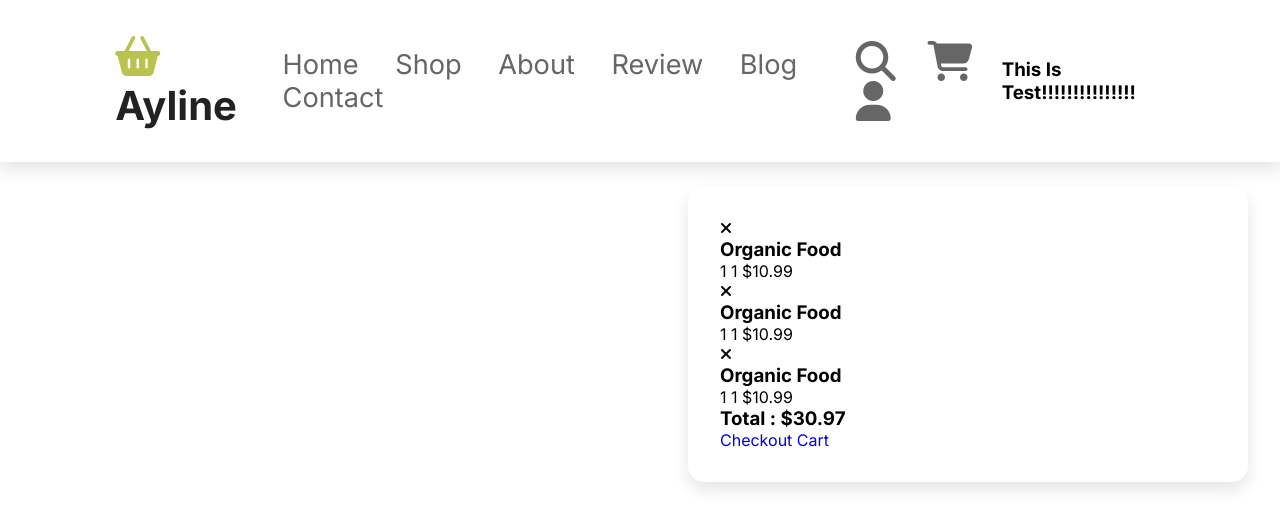
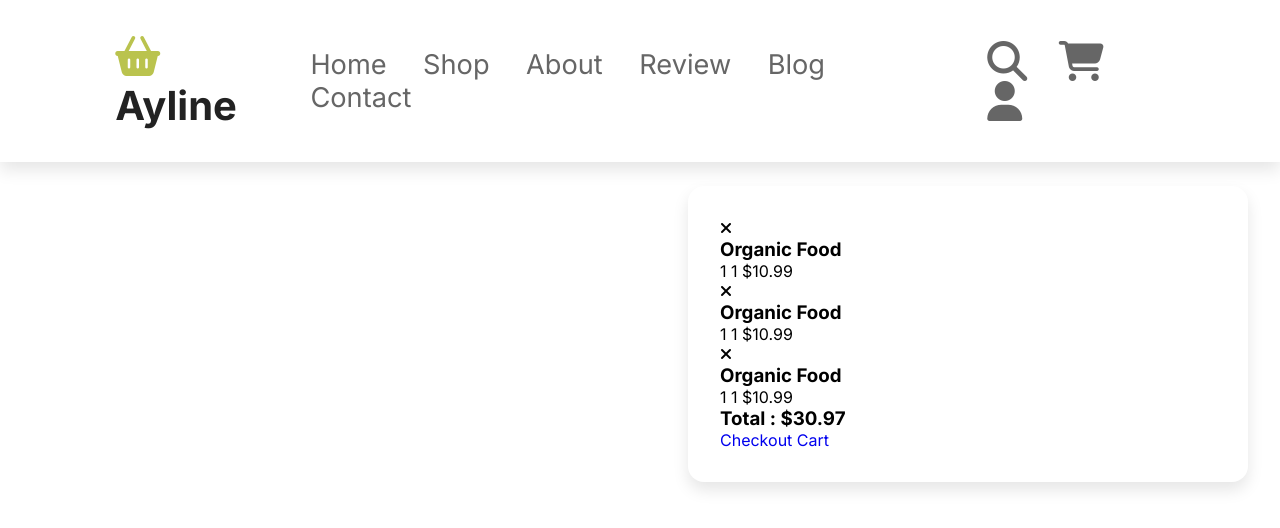
Before and after one commit to 143786/A-Responsive-Multipage-Grocery-Store-Website-Design, a plain HTML site: page home.html in a window 1280 px wide. Drawn offline with Linux system fonts and the light colour scheme.

Commit message:
Update home.html

```diff
--- a/home.html
+++ b/home.html
@@ -79,7 +79,6 @@
         <h3 class="total">total : <span> $30.97</span></h3>
         <a href="#" class="btn">checkout cart</a>
       </div>
-      <h3>This is test!!!!!!!!!!!!!!!</h3>
     </header>
 
     <!--              header section ends         -->
```
